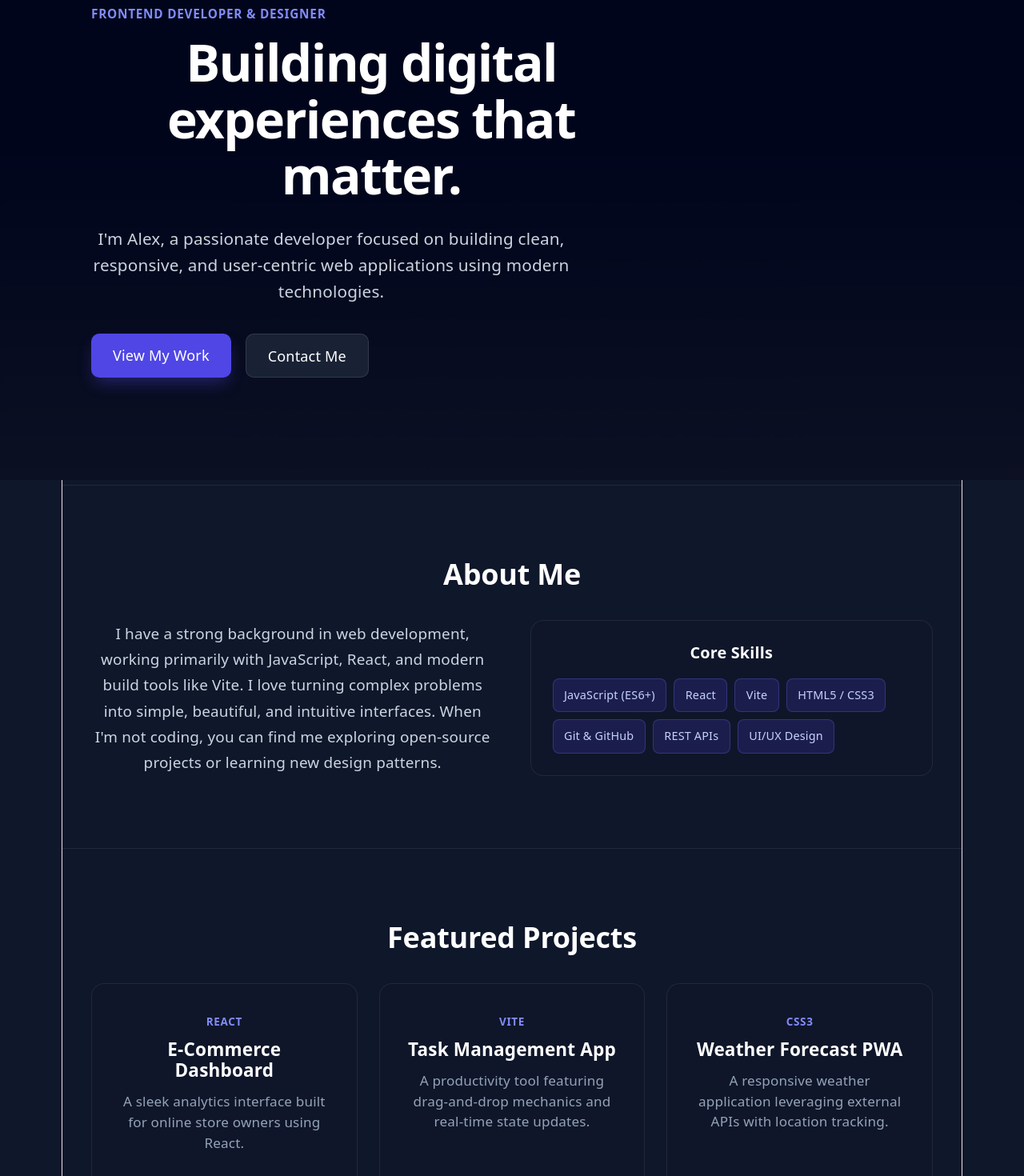
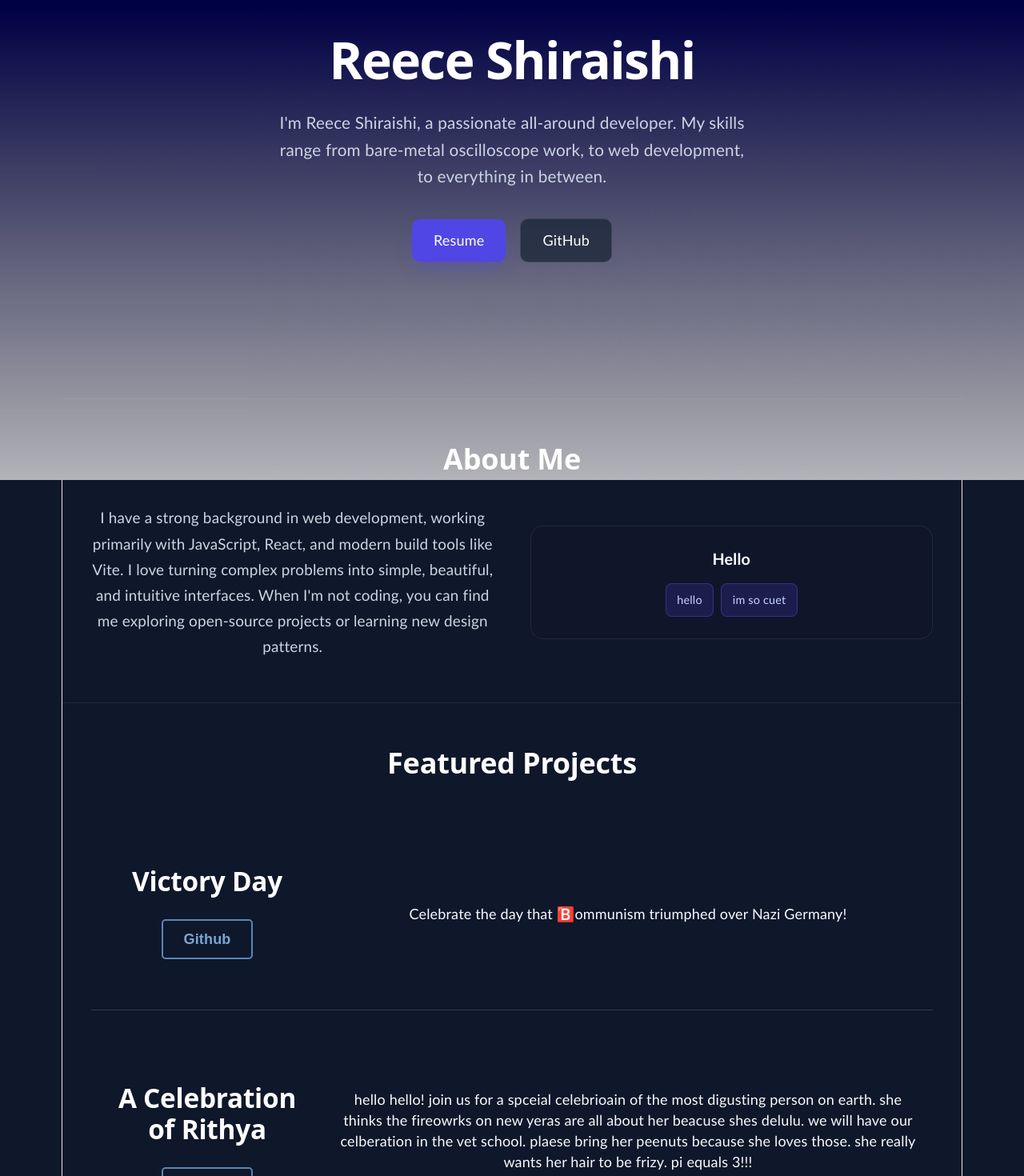
Before and after one commit to rscode999/personal-website, a React (Vite) app: page / in a window 1280 px wide. Shown: the part 200-1670 px from the top of the page at 80% size. Built offline with nearby package versions, Linux system fonts and the light colour scheme.

Commit message:
put all components in homepage

```diff
--- /dev/null
+++ b/src/components/Pool.css
@@ -0,0 +1,32 @@
+
+.pool {
+  background: rgba(15, 23, 42, 0.6);
+  border: 1px solid rgba(255, 255, 255, 0.08);
+  padding: 1.5rem;
+  border-radius: 16px;
+}
+
+.pool h3 {
+  color: #ffffff;
+  margin-top: 0;
+  margin-bottom: 1rem;
+  font-size: 1.1rem;
+}
+
+.pool-flex {
+  display: flex;
+  flex-wrap: wrap;
+  gap: 0.5rem;
+  justify-content: center;
+  align-items: center;
+}
+
+.pool-badge {
+  background-color: rgba(49, 46, 129, 0.4);
+  color: #c7d2fe;
+  border: 1px solid rgba(99, 102, 241, 0.3);
+  font-size: 0.8rem;
+  font-weight: 500;
+  padding: 0.4rem 0.75rem;
+  border-radius: 8px;
+}
--- /dev/null
+++ b/src/components/Pool.jsx
@@ -0,0 +1,21 @@
+import React from 'react';
+
+import './Pool.css';
+
+/**
+ * Renders a list of items inside a box
+ * @param title header for the box
+ * @param items items to render inside
+ */
+export default function pool({ title = "Pool", items = ['item'] }) {
+    return (
+        <div className="pool">
+            <h3>{title}</h3>
+            <div className="pool-flex">
+            {items.map((skill, index) => (
+                <span key={index} className="pool-badge">{skill}</span>
+            ))}
+            </div>
+        </div>
+    );
+}
--- /dev/null
+++ b/src/components/ProjectTable.css
@@ -0,0 +1,63 @@
+.project-table-row-flex-row {
+    display: grid;
+    grid-template-columns: 250px minmax(0, 1fr);
+    align-items: start;
+    width: 100%;
+    max-width: 100%;
+    box-sizing: border-box;
+    gap: 40px;
+    margin: 20px auto;
+    padding: 20px;
+    border-bottom: 1px solid rgba(255, 255, 255, 0.15);
+    transition: transform 0.3s ease, box-shadow 0.3s ease;
+}
+
+.project-table-row-flex-row:hover {
+    transform: translateY(-4px);
+    box-shadow: 0 10px 20px rgba(0, 0, 0, 0.2);
+}
+
+.project-table-row-flex-column {
+    display: flex;
+    flex-direction: column;
+    justify-content: center;
+    align-items: center;
+    margin-top: 10px;
+    min-width: 0;
+    height: 200px;
+    max-height: 200px;
+    overflow-y: auto;
+    box-sizing: border-box;
+}
+
+.project-table-row-header {
+    padding-block: 20px;
+    font-weight: bold;
+    color: #ffffff;
+    font-size: 40px;
+    transform: translateY(30px);
+}
+
+.project-table-row-description {
+    display: grid;
+    margin: auto 0;
+}
+
+.project-table-row-link-button {
+    display: inline-block;
+    padding: 10px 25px;
+    border: 2px solid #5786b8;
+    border-radius: 5px;
+    color: #78a6d3 !important;
+    text-decoration: none;
+    font-weight: bold;
+    font-family: sans-serif;
+    transition: all 0.3s ease;
+    cursor: pointer;
+    transform: translateY(30px);
+}
+
+.project-table-row-link-button:hover {
+    color: #ffffff !important;
+    border: 2px solid #ffffff;
+}
--- /dev/null
+++ b/src/components/ProjectTable.jsx
@@ -0,0 +1,42 @@
+import './ProjectTable.css';
+
+import {Link} from "react-router-dom";
+
+
+function ProjectTableRow({title, description, linkText, linkUrl}) {
+    return (
+        <div className="project-table-row-flex-row">
+            <div>
+                <h2 className="project-table-row-header" style={{fontSize: "25pt"}}>{title}</h2>
+                <Link to={linkUrl} className='project-table-row-link-button'>{linkText}</Link>
+            </div>
+
+
+            <div className="project-table-row-flex-column">
+                <p className='project-table-row-description'>{description}</p>
+            </div>
+        </div>
+    );
+}
+
+/**
+ * Stores each row where projects are, as listed in `projects`.
+ *
+ * Row ordering from left to right: title and link, image, description
+ * @param projects list of projects. Each contains the fields `title`, `description`, `linkText`, `linkUrl`, and `imageUrl`
+ */
+export default function ProjectTable({ projects }) {
+    return (
+        <div>
+            {projects.map((project, index) => (
+                <ProjectTableRow
+                    key={project.id || index}
+                    title={project.title}
+                    description={project.description}
+                    linkText={project.linkText}
+                    linkUrl={project.linkUrl}
+                />
+            ))}
+        </div>
+    );
+}
--- a/src/components/UpcomingEventsData.js
+++ b/src/components/UpcomingEventsData.js
@@ -1,34 +1,23 @@
+import bigChungusImage from '../assets/image.png';
 
 const upcomingEvents = [
     {
+        id: 0,
         title: "Victory Day",
-        date: "9 May 1945",
         description: "Celebrate the day that 🅱️ommunism triumphed over Nazi Germany!",
-        linkText: "Learn More",
-        linkDestination: "https://www.youtube.com/watch?v=MJdz3i44dIc",
+        linkText: "Github",
+        linkUrl: "https://www.youtube.com/watch?v=MJdz3i44dIc",
+        imageUrl: bigChungusImage
     },
     {
-        title: "E",
-        date: "Never",
-        description: "E",
-        linkText: "E",
-        linkDestination: "https://www.youtube.com/watch?v=xvFZjo5PgG0",
-    },
-    {
-        title: "Donations",
-        date: "Ongoing",
-        description: "We are always accepting donations!",
-        linkText: "Donate Here",
-        linkDestination: "https://www.example.com",
-    },
-    {
+        id: 1,
         title: "A Celebration of Rithya",
-        date: "31 December 2004",
         description: "hello hello! join us for a spceial celebrioain of the most digusting person on earth. " +
             "she thinks the fireowrks on new yeras are all about her beacuse shes delulu. we will have our celberation in the " +
             "vet school. plaese bring her peenuts because she loves those. she really wants her hair to be frizy. pi equals 3!!!",
-        linkText: "Give rithya poofy hair",
-        linkDestination: "https://guthib.com",
+        linkText: "Github",
+        linkUrl: "https://guthib.com",
+        imageUrl: bigChungusImage
     },
 ];
 
--- a/src/pages/Home.css
+++ b/src/pages/Home.css
@@ -5,7 +5,7 @@ html {
 
 body {
   margin: 0;
-  font-family: system-ui, -apple-system, BlinkMacSystemFont, 'Segoe UI', Roboto, Oxygen, Ubuntu, Cantarell, sans-serif;
+  font-family: "Trebuchet MS", Ubuntu, sans-serif;
   background-color: #0f172a;
   color: #f8fafc;
 }
@@ -18,7 +18,7 @@ body {
 }
 
 /* Background Image Layer Styles */
-.bg-image {
+.background-image {
   position: fixed;
   top: 0;
   left: 0;
@@ -29,15 +29,6 @@ body {
   z-index: 0;
 }
 
-.bg-overlay {
-  position: absolute;
-  top: 0;
-  left: 0;
-  width: 100%;
-  height: 100%;
-  background-color: rgba(2, 6, 23, 0.85);
-  backdrop-filter: blur(2px);
-}
 
 /* Main Wrapper */
 .main-content {
@@ -50,7 +41,7 @@ body {
 .section {
   max-width: 1150px;
   margin: 0 auto;
-  padding: 5rem 2rem;
+  padding: 3rem 2rem;
 }
 
 .border-top {
@@ -61,21 +52,12 @@ body {
 .hero-section {
   max-width: 1150px;
   margin: 0 auto;
-  padding: 6rem 2rem;
+  padding: 3rem 2rem;
   min-height: 65vh;
   display: flex;
   flex-direction: column;
   justify-content: center;
   align-items: flex-start;
-}
-
-.hero-tag {
-  color: #818cf8;
-  font-weight: 600;
-  text-transform: uppercase;
-  font-size: 0.85rem;
-  letter-spacing: 0.05em;
-  margin-bottom: 0.75rem;
 }
 
 .hero-title {
@@ -84,8 +66,9 @@ body {
   letter-spacing: -0.025em;
   color: #ffffff;
   max-width: 700px;
-  margin: 0 0 1.5rem 0;
+  margin: 0 auto 1.5rem auto;
   line-height: 1.1;
+  text-align: center;
 }
 
 .hero-desc {
@@ -93,14 +76,20 @@ body {
   font-size: 1.15rem;
   max-width: 600px;
   line-height: 1.6;
-  margin: 0 0 2rem 0;
+  margin: 0 auto 2rem auto;
+  text-align: center;
 }
 
 .hero-buttons {
   display: flex;
   gap: 1rem;
   flex-wrap: wrap;
+  justify-content: center;
+  align-items: center;
+  width: 100%;
+  margin: 0 auto;
 }
+
 
 .btn-primary {
   background-color: #4f46e5;
@@ -155,35 +144,6 @@ body {
   margin: 0;
 }
 
-.skills-card {
-  background: rgba(15, 23, 42, 0.6);
-  border: 1px solid rgba(255, 255, 255, 0.08);
-  padding: 1.5rem;
-  border-radius: 16px;
-}
-
-.skills-card h3 {
-  color: #ffffff;
-  margin-top: 0;
-  margin-bottom: 1rem;
-  font-size: 1.1rem;
-}
-
-.skills-flex {
-  display: flex;
-  flex-wrap: wrap;
-  gap: 0.5rem;
-}
-
-.skill-badge {
-  background-color: rgba(49, 46, 129, 0.4);
-  color: #c7d2fe;
-  border: 1px solid rgba(99, 102, 241, 0.3);
-  font-size: 0.8rem;
-  font-weight: 500;
-  padding: 0.4rem 0.75rem;
-  border-radius: 8px;
-}
 
 /* Projects Section */
 .projects-grid {
--- a/src/pages/Home.jsx
+++ b/src/pages/Home.jsx
@@ -1,19 +1,26 @@
 import React from 'react';
+
+import './Home.css';
+
+import upcomingEvents from '../components/UpcomingEventsData.js';
+import resume from '../assets/placeholder.pdf';
+
 import Navbar from '../components/Navbar';
 import Footer from '../components/Footer';
 import backgroundImage from '../assets/background.png';
-import './Home.css';
+import Pool from '../components/Pool.jsx';
+import ProjectTable from '../components/ProjectTable.jsx';
+
 
 export default function App() {
+
   return (
     <div className="app-container">
 
-      {/* Background Image Layer */}
       <div
-        className="bg-image"
+        className="background-image"
         style={{ backgroundImage: `url(${backgroundImage})` }}
       >
-        <div className="bg-overlay" />
       </div>
 
       <Navbar />
@@ -22,14 +29,13 @@ export default function App() {
 
         {/* Hero Section */}
         <section className="hero-section">
-          <span className="hero-tag">Frontend Developer & Designer</span>
-          <h1 className="hero-title">Building digital experiences that matter.</h1>
+          <h1 className="hero-title">Reece Shiraishi</h1>
           <p className="hero-desc">
-            I'm Alex, a passionate developer focused on building clean, responsive, and user-centric web applications using modern technologies.
+            I'm Reece Shiraishi, a passionate all-around developer. My skills range from bare-metal oscilloscope work, to web development, to everything in between.
           </p>
           <div className="hero-buttons">
-            <a href="#projects" className="btn-primary">View My Work</a>
-            <a href="#contact" className="btn-secondary">Contact Me</a>
+            <a href={resume} className="btn-primary">Resume</a>
+            <a href="https://github.com/rscode999" className="btn-secondary">GitHub</a>
           </div>
         </section>
 
@@ -40,37 +46,19 @@ export default function App() {
             <p className="about-text">
               I have a strong background in web development, working primarily with JavaScript, React, and modern build tools like Vite. I love turning complex problems into simple, beautiful, and intuitive interfaces. When I'm not coding, you can find me exploring open-source projects or learning new design patterns.
             </p>
-            <div className="skills-card">
-              <h3>Core Skills</h3>
-              <div className="skills-flex">
-                {['JavaScript (ES6+)', 'React', 'Vite', 'HTML5 / CSS3', 'Git & GitHub', 'REST APIs', 'UI/UX Design'].map((skill, index) => (
-                  <span key={index} className="skill-badge">{skill}</span>
-                ))}
-              </div>
-            </div>
+
+            <Pool title={"Hello"} items={["hello", "im so cuet"]}/>
           </div>
         </section>
 
-        {/* Projects Section */}
+
         <section id="projects" className="section border-top">
           <h2 className="section-title">Featured Projects</h2>
-          <div className="projects-grid">
-            {[
-              { title: "E-Commerce Dashboard", desc: "A sleek analytics interface built for online store owners using React.", tag: "React" },
-              { title: "Task Management App", desc: "A productivity tool featuring drag-and-drop mechanics and real-time state updates.", tag: "Vite" },
-              { title: "Weather Forecast PWA", desc: "A responsive weather application leveraging external APIs with location tracking.", tag: "CSS3" }
-            ].map((project, idx) => (
-              <div key={idx} className="project-card">
-                <div>
-                  <span className="project-tag">{project.tag}</span>
-                  <h3 className="project-name">{project.title}</h3>
-                  <p className="project-desc">{project.desc}</p>
-                </div>
-                <a href="#" className="project-link">Learn more &rarr;</a>
-              </div>
-            ))}
-          </div>
+
+          {/* title, description, linkText, linkUrl, imageUrl */}
+          <ProjectTable projects={upcomingEvents}/>
         </section>
+
 
         {/* Contact Section */}
         <section id="contact" className="section border-top contact-section">
```
Also changed, not shown: src/components/EventCard.css (deleted, +0 -34 lines), src/components/EventCard.jsx (deleted, +0 -20 lines), src/pages/Base.css (deleted, +0 -97 lines), src/assets/background.png, 1 other file (tests, documents, lock files or other folders).
